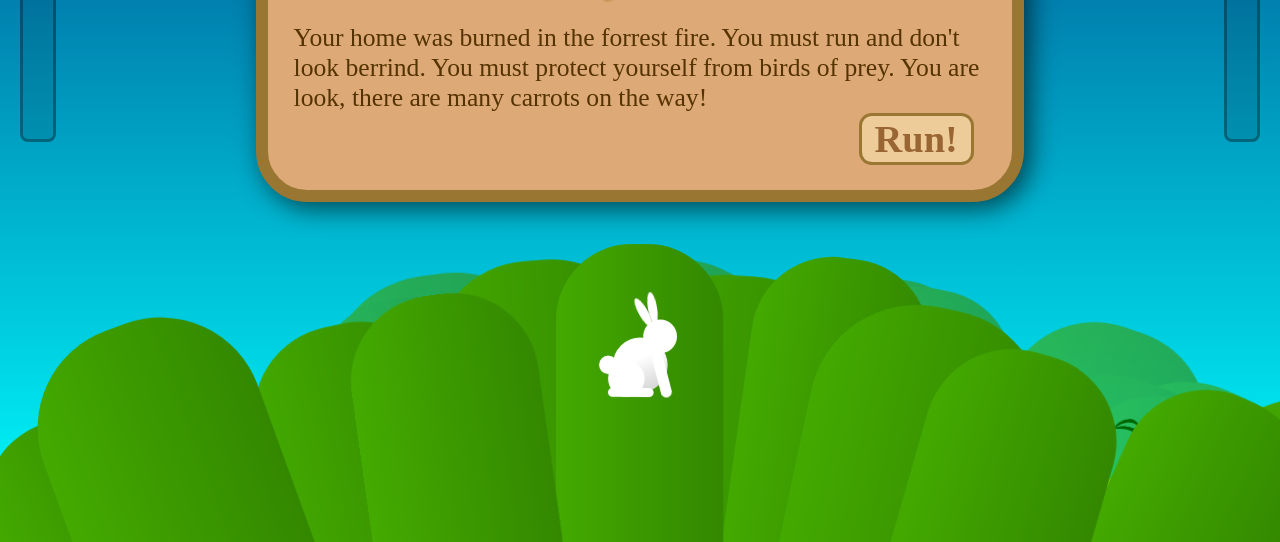
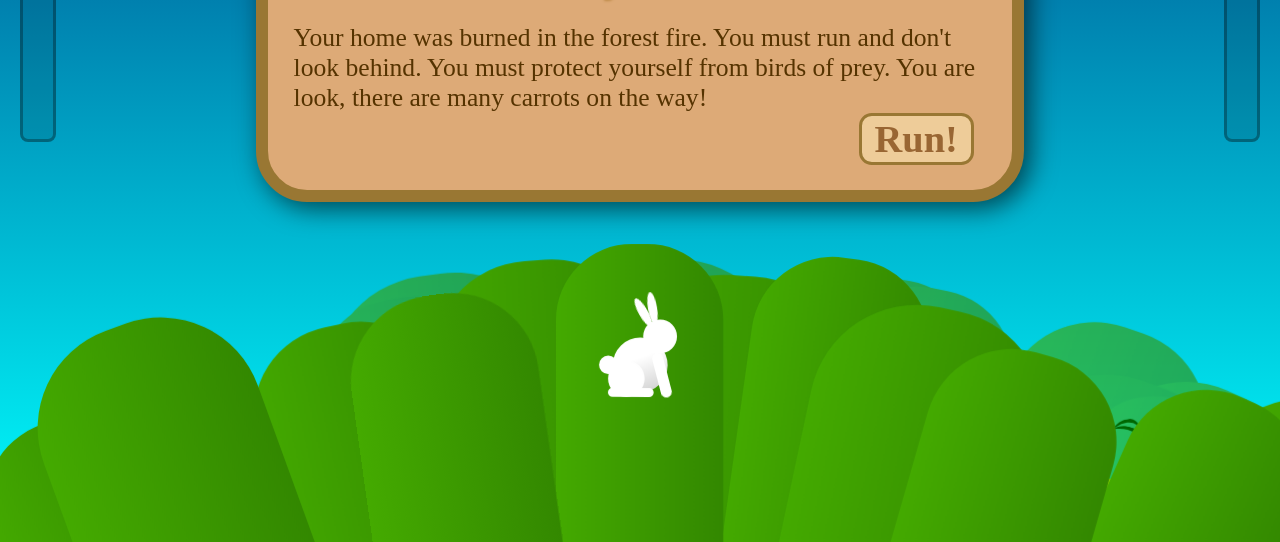
Before and after one commit to aurium/js13k-bunny, a website: page index.html in a window 1280 px wide. Shown: the part 258-800 px from the top of the page. Drawn offline with Linux system fonts and the light colour scheme.

Commit message:
correct typos

```diff
--- a/index.html
+++ b/index.html
@@ -24,8 +24,8 @@
 <div id="intro">
   <h1>Bunny is Lost!</h1>
   <p>
-    Your home was burned in the forrest fire.
-    You must run and don't look berrind.
+    Your home was burned in the forest fire.
+    You must run and don't look behind.
     You must protect yourself from birds of prey.
     You are look, there are many carrots on the way!
   </p>
```
